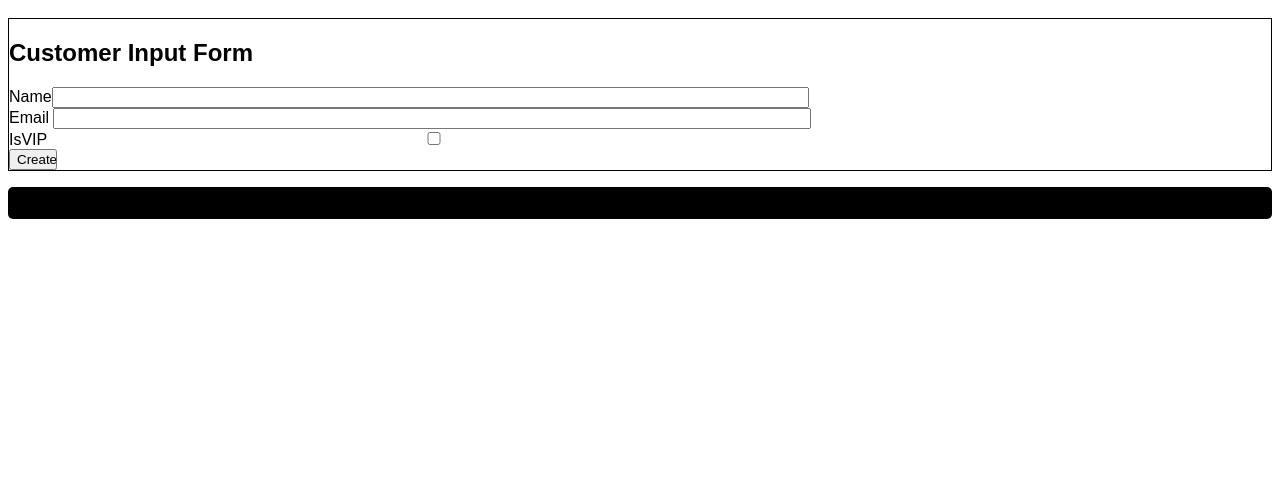
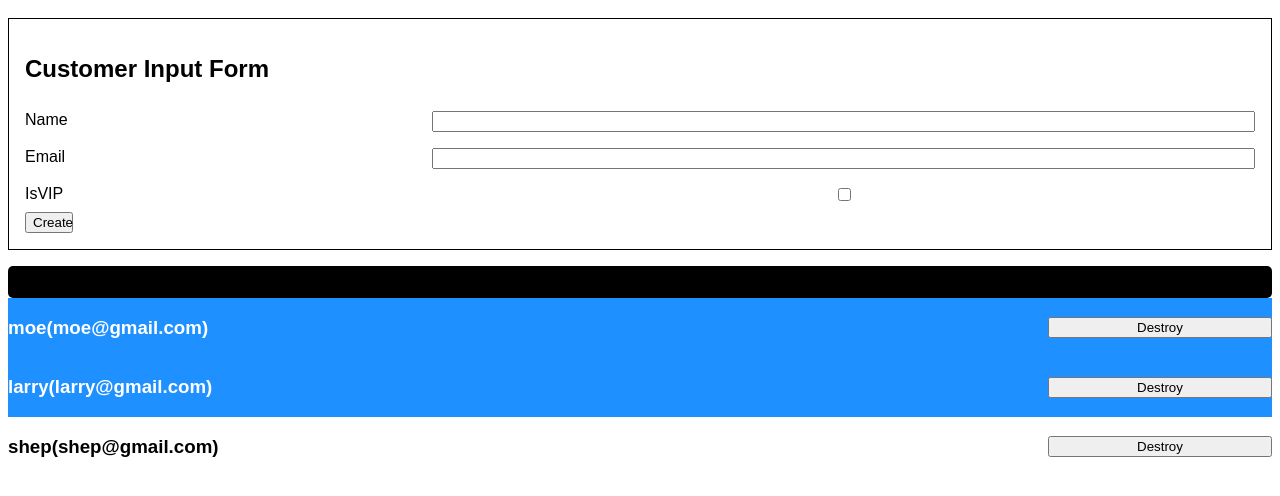
Before and after one commit to deannawong/acme-customers-vip-vjs, a plain HTML site: page index.html in a window 1280 px wide. Shown: the part 48-544 px from the top of the page. Drawn offline with Linux system fonts and the light colour scheme.

Commit message:
Improved render

```diff
--- a/index.html
+++ b/index.html
@@ -10,15 +10,25 @@
     <h1>Acme Customers <span>VIP</span></h1>
     <form class='InputForm'>
         <h2>Customer Input Form</h2>
-        <label>Name<input id='Name' type='text'></label>
-        <label>Email <input id='Email' type='text'></label>
-        <label>IsVIP <input id='IsVIP' type='checkbox'></label>
+
+        <div class="inputRow">
+            <label>Name</label><input id='Name' type='text'>
+        </div>
+
+        <div class="inputRow">
+            <label>Email </label><input id='Email' type='text'>
+        </div>
+
+        <div class="inputRow">
+            <label>IsVIP </label><input id='IsVIP' type='checkbox'>
+        </div>
+
         <button>Create</button>
     </form>
     <div id="NumVIP">
 
     </div>
-    <div id="Customers">
+    <div id="customersContainer">
 
     </div>
 </body>
--- a/scripts.js
+++ b/scripts.js
@@ -0,0 +1,44 @@
+let customers = [
+    { id: 1, name: 'moe', email: 'moe@gmail.com', isVIP: true},
+    { id: 2, name: 'larry', isVIP: true, email: 'larry@gmail.com'},
+    { id: 4, name: 'shep', email: 'shep@gmail.com'},
+   ];
+
+const customersContainer=document.getElementById("customersContainer");
+const nameInput=document.getElementById("Name");
+const emailInput=document.getElementById("Email");
+const isVip=document.getElementById("IsVIP");
+const button=document.querySelector("button");
+
+button.addEventListener('click',(ev)=>{
+
+    ev.preventDefault();
+    console.log(customers);
+
+    customers.push({
+        name: nameInput.value,
+        email: emailInput.value,
+        isVIP: isVip.checked
+        }
+    )
+
+    render();
+})
+
+
+const html = ()=>{
+    return customers.map(el=>{
+        return `<div class="card ${el.isVIP? "VIP":""}"><h3>${el.name}(${el.email})</h3><button class="destroy">Destroy</button></div>`
+        }).join('')
+}
+
+const render=()=>{
+    if(Object.keys(customers).length>0){
+        customersContainer.innerHTML=html();
+    }else{
+        customersContainer.innerHTML='';
+    }
+}
+
+
+render();
--- a/styles.css
+++ b/styles.css
@@ -12,18 +12,19 @@ body{
     border: solid 1px black;
     display:flex;
     flex-direction: column;
-    /* justify-content: space-around; */
-
+    padding: 1rem;
+}
+.inputRow{
+    display:flex;
+    margin: 0.5rem 0;
 }
 
 label{
-    justify-content: space-around;
+    flex:1;
 }
 
 input{
-    width: 60%;
-    justify-content: end;
-
+    flex:2;
 }
 
 button{
@@ -38,9 +39,24 @@ button{
     height: 2rem;
 }
 
-#Customers{
+#customersContainer{
     width: 100%;
     display: flex;
     flex-direction: column;
     justify-content: space-between;
 }
+.card{
+    display:flex;
+    align-items: center;
+}
+.card h3{
+    flex: 5;
+}
+.destroy{
+    flex: 1;
+}
+
+.VIP{
+    background-color: dodgerblue;
+    color:white;
+}
```
